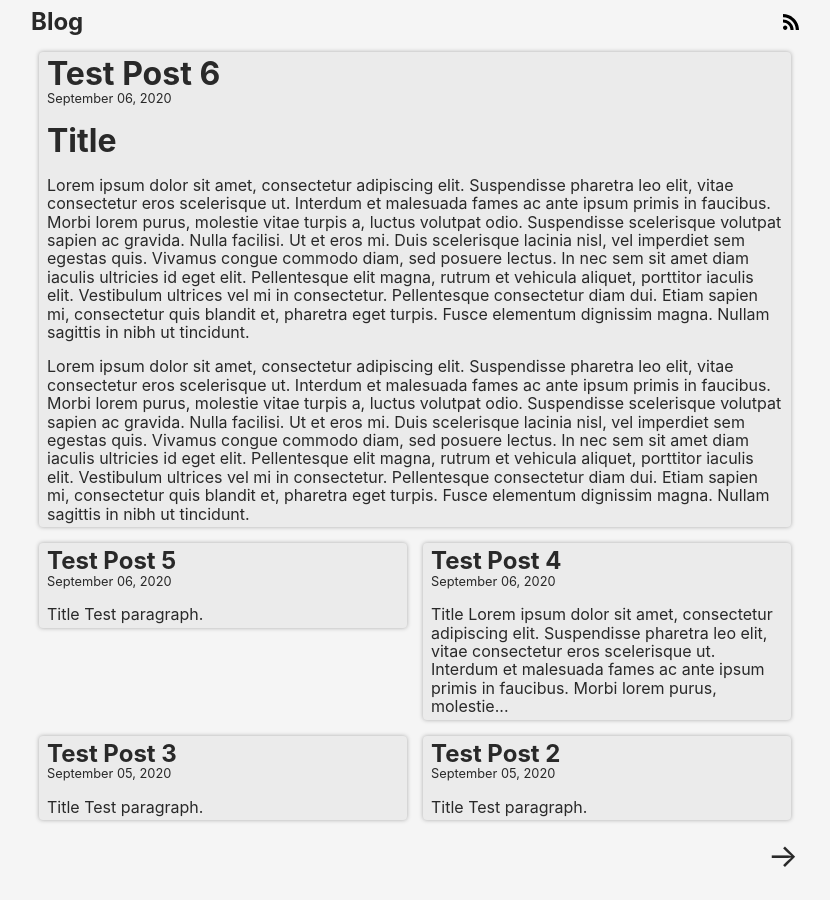
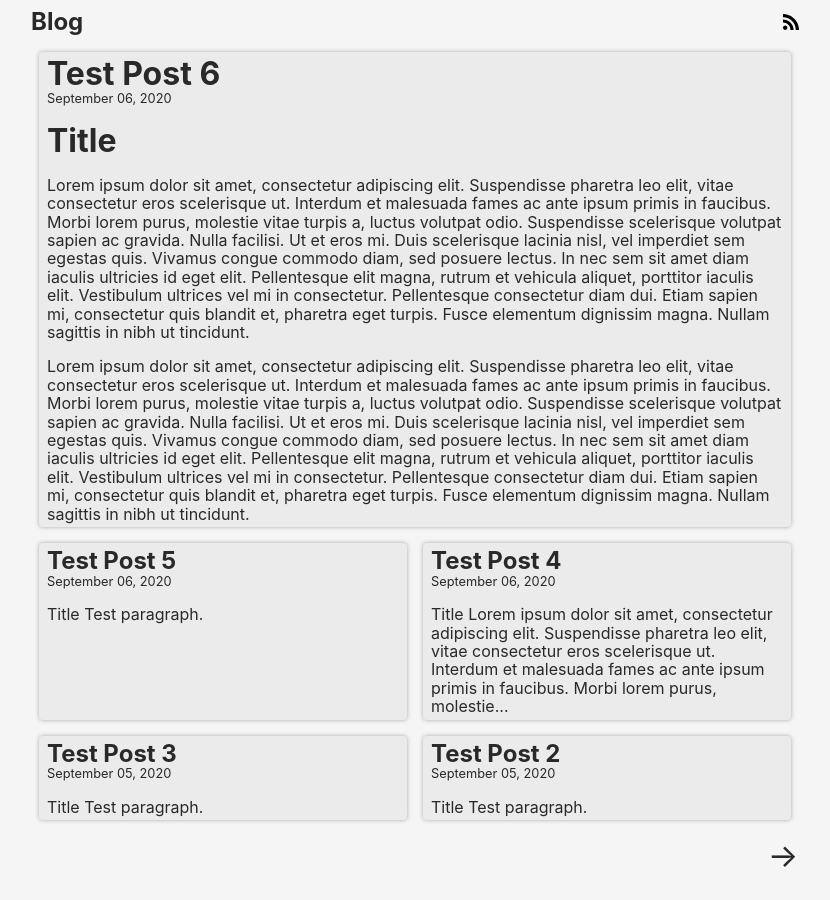
Before and after one commit to softwerks/blog.bkgmn.net, a Jekyll site: the page built from index.html, in a window 1280 px wide. Shown: the whole page, without its empty margins (225-1055 px from the left). Built offline with Jekyll 4.4.1, drawn with Linux system fonts in a browser that asks for light colours; the list of posts is cut into pages by our own code.

Commit message:
Update layout.scss

```diff
--- a/_sass/blog/layout.scss
+++ b/_sass/blog/layout.scss
@@ -43,6 +43,7 @@ $color-shadow: #aaa;
 
         .article {
             flex-basis: 50%;
+            display: flex;
 
             p a {
                 color: $color-link;
@@ -58,11 +59,11 @@ $color-shadow: #aaa;
 
             .inner {
                 background-color: $color-blog;
-                display: block;
                 margin: 0.5rem;
                 padding: 0.25rem 0.5rem 0.25rem 0.5rem;
                 border-radius: 0.25rem;
                 box-shadow: 0 0 0.25rem $color-shadow;
+                flex-grow: 1;
 
                 h1, h2 {
                     margin: 0;
```
